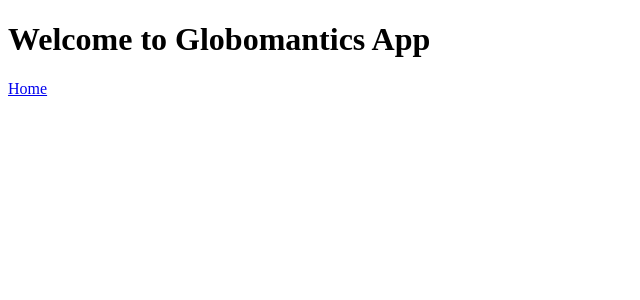
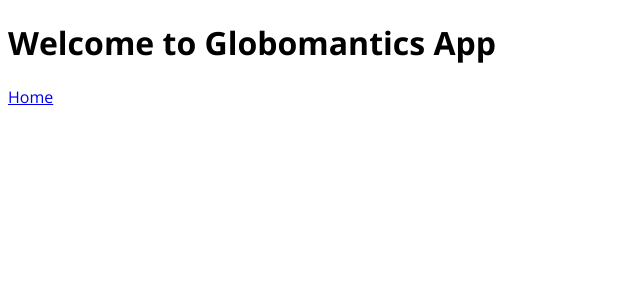
Before and after one commit to alifiyah29/Globomantics, a Next.js app: page / in a window 1280 px wide. Shown: the top 300 px of the page, without its empty margins (0-640 px from the left). Built offline with nearby package versions, Linux system fonts and the light colour scheme.

Commit message:
Font in Next.js

```diff
--- a/app/layout.js
+++ b/app/layout.js
@@ -1,6 +1,13 @@
+import { Open_Sans } from "next/font/google";
+
+const openSans = Open_Sans({
+  subsets: ["latin"],
+  weights: [400]
+})
+
 export default function RootLayout({ children }) {
   return (
-    <html lang="en">
+    <html lang="en" className={openSans.className}>
       <head />
       <body>{children}</body>
     </html>
```
